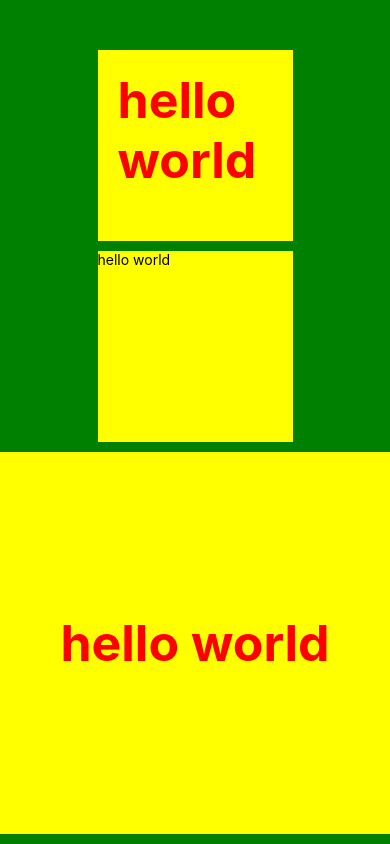
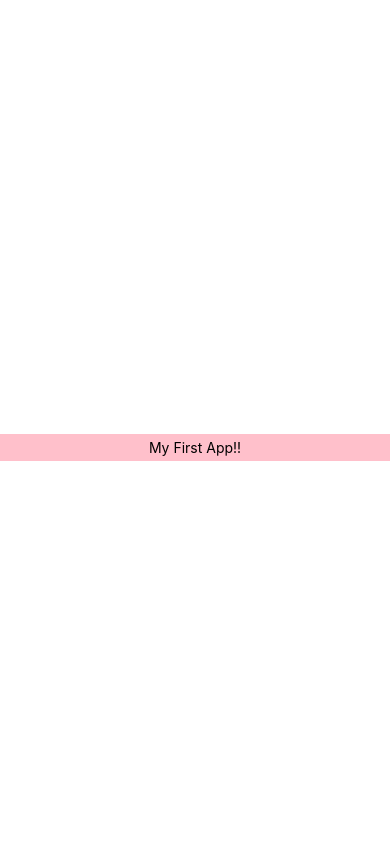
Before and after one commit to Kim-hyeoksu/my_reactnative_app, a React Native app: screen / in a window 390 px wide. Built offline with nearby package versions, Linux system fonts and the light colour scheme.

Commit message:
TouchEvent

```diff
--- a/App.tsx
+++ b/App.tsx
@@ -6,20 +6,15 @@
  */
 
 import React, {Component, useState} from 'react';
-import {View, Text, StyleSheet} from 'react-native';
-import PropsChild from './propsChild'
+import {View, StyleSheet} from 'react-native';
+import Header from './src/header'
+
 const App = () => {
+  const [appName, setAppName] = useState('My First App!!')
+
   return (
     <View style={styles.mainView}>
-      <View style={styles.subView}>
-        <Text style={styles.mainText}>hello world</Text>
-      </View>
-      <View style={styles.subView}>
-        <Text>hello world</Text>
-      </View>
-      <View style={styles.anotherView}>
-        <Text style={styles.mainText}>hello world</Text>
-      </View>
+      <Header name={appName}/>
     </View>
   )
 }
@@ -27,17 +22,15 @@ const App = () => {
 
 const styles = StyleSheet.create({
   mainView: {
-    backgroundColor: 'green',
-    height: '100%',
+    flex: 1,
+    backgroundColor: 'white',
     paddingTop: 50,
     alignItems: 'center',
     justifyContent: 'center'
   },
   subView: {
-    flex: 1,
     backgroundColor: 'yellow',
     marginBottom: 10,
-    width: '50%'
   },
   anotherView: {
     flex: 2,
@@ -48,8 +41,8 @@ const styles = StyleSheet.create({
     justifyContent: 'center'
   },
   mainText: {
-    fontSize: 50,
-    fontWeight: 'bold',
+    fontSize: 20,
+    fontWeight: 'normal',
     color: 'red',
     padding: 20
   }
--- a/package.json
+++ b/package.json
@@ -11,7 +11,7 @@
   },
   "dependencies": {
     "react": "18.2.0",
-    "react-native": "0.71.6"
+    "react-native": "^0.71.6"
   },
   "devDependencies": {
     "@babel/core": "^7.20.0",
@@ -21,6 +21,7 @@
     "@tsconfig/react-native": "^2.0.2",
     "@types/jest": "^29.2.1",
     "@types/react": "^18.0.24",
+    "@types/react-native": "^0.71.6",
     "@types/react-test-renderer": "^18.0.0",
     "babel-jest": "^29.2.1",
     "eslint": "^8.19.0",
--- /dev/null
+++ b/src/header.tsx
@@ -0,0 +1,28 @@
+import React from 'react'
+import {View, Text, StyleSheet, Alert, TouchableOpacity, TouchableWithoutFeedback} from 'react-native'
+
+type Props = {
+  name: string;
+}
+const Header = (props: Props) => (  //소괄호는 jsx를 리턴할 때 사용
+  <TouchableWithoutFeedback
+    // onPress={()=>Alert.alert('hello world!',)}
+    // onLongPress={()=>Alert.alert('hello world!',)}
+    // onPressIn={()=>Alert.alert('hello world!',)}
+    onPressOut={()=>Alert.alert('hello world!',)}
+  >
+    <View style={styles.header}>
+      <Text>{props.name}</Text>
+    </View>
+  </TouchableWithoutFeedback>
+)
+
+const styles = StyleSheet.create({
+  header: {
+    backgroundColor: 'pink',
+    alignItems: 'center',
+    padding: 5,
+    width: '100%'
+  }
+})
+export default Header
```
Also changed, not shown: 2 other files (tests, documents, lock files or other folders).
